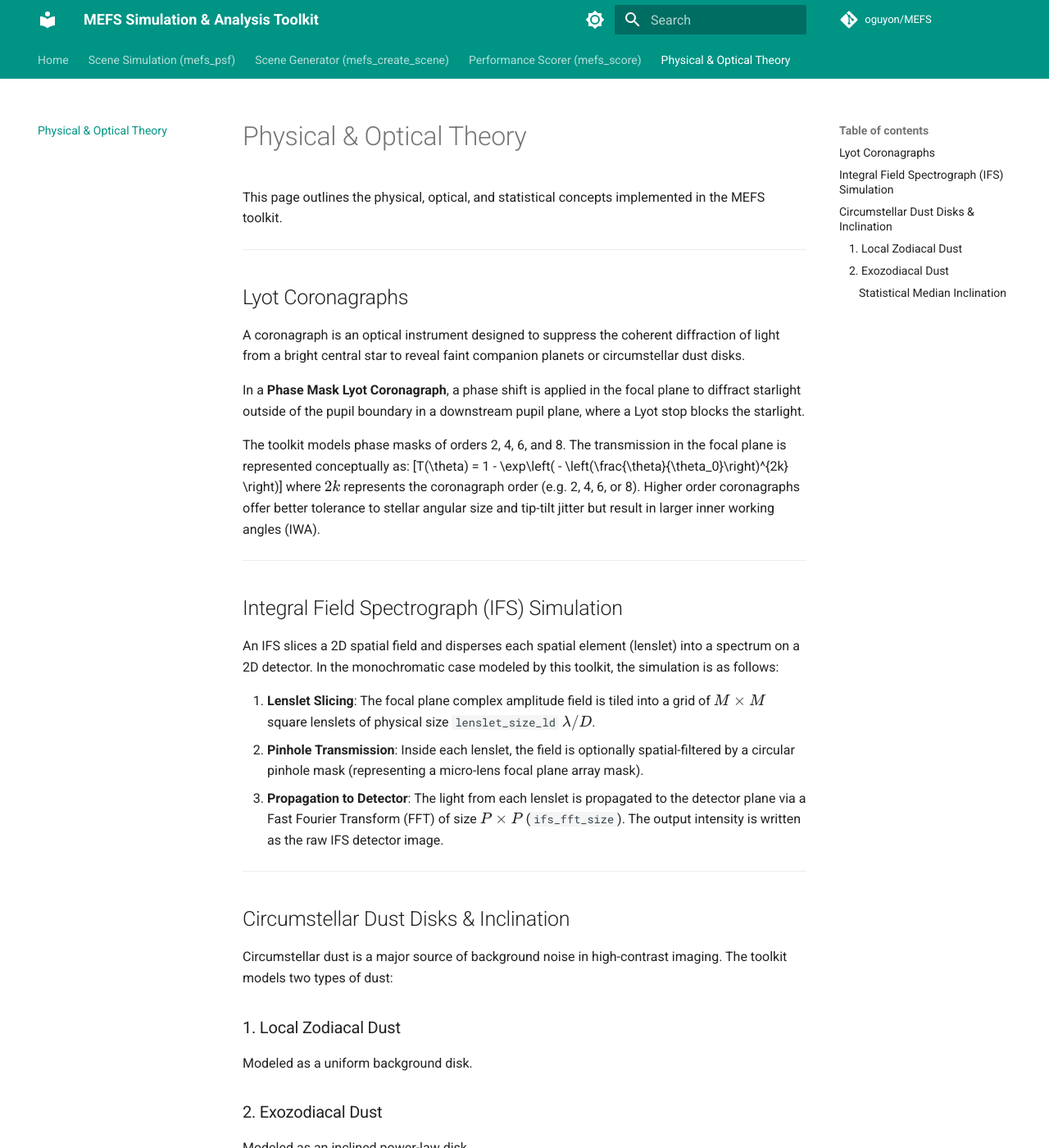
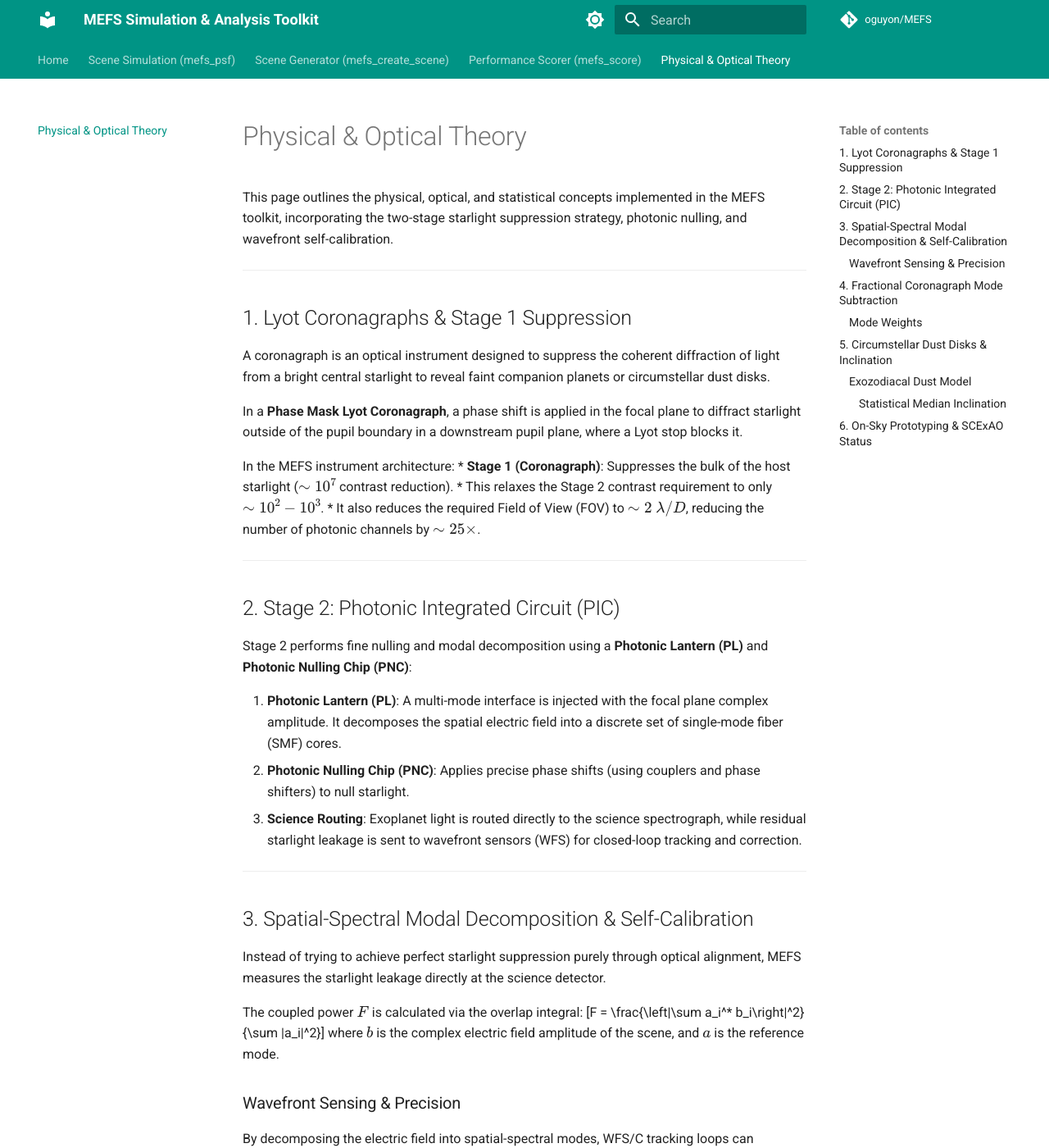
Before and after one commit to oguyon/MEFS, an MkDocs documentation site: the page built from docs/theory.md, in a window 1280 px wide and 1400 px high. Shown: the whole window at 82% size. Built offline with MkDocs 1.6.1 and Material for MkDocs 9.7.7, drawn with Linux system fonts in a browser that asks for light colours; comment, search, counter and statistics services are not loaded; some of the changed text lies outside the part shown.

Commit message:
docs: update mefs_psf options and add photonic integrated circuit theory

```diff
--- a/docs/theory.md
+++ b/docs/theory.md
@@ -1,61 +1,111 @@
 # Physical & Optical Theory
 
-This page outlines the physical, optical, and statistical concepts implemented in the MEFS toolkit.
+This page outlines the physical, optical, and statistical concepts implemented in the MEFS toolkit,
+incorporating the two-stage starlight suppression strategy, photonic nulling, and wavefront
+self-calibration.
 
 ---
 
-## Lyot Coronagraphs
+## 1. Lyot Coronagraphs & Stage 1 Suppression
 
 A coronagraph is an optical instrument designed to suppress the coherent diffraction of light from a
-bright central star to reveal faint companion planets or circumstellar dust disks.
+bright central starlight to reveal faint companion planets or circumstellar dust disks.
 
-In a **Phase Mask Lyot Coronagraph**, a phase shift is applied in the focal plane to diffract starlight
-outside of the pupil boundary in a downstream pupil plane, where a Lyot stop blocks the starlight.
+In a **Phase Mask Lyot Coronagraph**, a phase shift is applied in the focal plane to diffract
+starlight outside of the pupil boundary in a downstream pupil plane, where a Lyot stop blocks it.
 
-The toolkit models phase masks of orders 2, 4, 6, and 8. The transmission in the focal plane is represented
-conceptually as:
-\[T(\theta) = 1 - \exp\left( - \left(\frac{\theta}{\theta_0}\right)^{2k} \right)\]
-where \(2k\) represents the coronagraph order (e.g. 2, 4, 6, or 8). Higher order coronagraphs offer better
-tolerance to stellar angular size and tip-tilt jitter but result in larger inner working angles (IWA).
+In the MEFS instrument architecture:
+* **Stage 1 (Coronagraph)**: Suppresses the bulk of the host starlight ($\sim 10^7$ contrast
+  reduction).
+* This relaxes the Stage 2 contrast requirement to only $\sim 10^2 - 10^3$.
+* It also reduces the required Field of View (FOV) to $\sim 2\ \lambda/D$, reducing the number of
+  photonic channels by $\sim 25\times$.
 
 ---
 
-## Integral Field Spectrograph (IFS) Simulation
+## 2. Stage 2: Photonic Integrated Circuit (PIC)
 
-An IFS slices a 2D spatial field and disperses each spatial element (lenslet) into a spectrum on a 2D
-detector. In the monochromatic case modeled by this toolkit, the simulation is as follows:
+Stage 2 performs fine nulling and modal decomposition using a **Photonic Lantern (PL)** and
+**Photonic Nulling Chip (PNC)**:
 
-1. **Lenslet Slicing**: The focal plane complex amplitude field is tiled into a grid of \(M \times M\)
-   square lenslets of physical size `lenslet_size_ld` \(\lambda/D\).
-2. **Pinhole Transmission**: Inside each lenslet, the field is optionally spatial-filtered by a
-   circular pinhole mask (representing a micro-lens focal plane array mask).
-3. **Propagation to Detector**: The light from each lenslet is propagated to the detector plane via
-   a Fast Fourier Transform (FFT) of size \(P \times P\) (`ifs_fft_size`). The output intensity is
-   written as the raw IFS detector image.
+1. **Photonic Lantern (PL)**: A multi-mode interface is injected with the focal plane complex
+   amplitude. It decomposes the spatial electric field into a discrete set of single-mode fiber
+   (SMF) cores.
+2. **Photonic Nulling Chip (PNC)**: Applies precise phase shifts (using couplers and phase
+   shifters) to null starlight.
+3. **Science Routing**: Exoplanet light is routed directly to the science spectrograph, while
+   residual starlight leakage is sent to wavefront sensors (WFS) for closed-loop tracking and
+   correction.
 
 ---
 
-## Circumstellar Dust Disks & Inclination
+## 3. Spatial-Spectral Modal Decomposition & Self-Calibration
 
-Circumstellar dust is a major source of background noise in high-contrast imaging. The toolkit models
-two types of dust:
+Instead of trying to achieve perfect starlight suppression purely through optical alignment, MEFS
+measures the starlight leakage directly at the science detector.
 
-### 1. Local Zodiacal Dust
-Modeled as a uniform background disk.
+The coupled power \(F\) is calculated via the overlap integral:
+\[F = \frac{\left|\sum a_i^* b_i\right|^2}{\sum |a_i|^2}\]
+where \(b\) is the complex electric field amplitude of the scene, and \(a\) is the reference mode.
 
-### 2. Exozodiacal Dust
-Modeled as an inclined power-law disk.
+### Wavefront Sensing & Precision
+By decomposing the electric field into spatial-spectral modes, WFS/C tracking loops can distinguish
+between actual exoplanet signals and starlight speckles caused by wavefront errors.
+* This enables high-precision self-calibration, achieving up to **$50\ \mu\text{as}$ precision per
+  spectral bin** on-sky.
+* It relaxes sub-nanometer wavefront control stability requirements compared to classical
+  coronagraphy.
+
+---
+
+## 4. Fractional Coronagraph Mode Subtraction
+
+The toolkit models starlight leakage modes and allows subtracting them with fractional weights,
+interpolating continuously between 0 and 6 modes using `coronagraph_param` ($P_c \in [0.0, 3.0]$):
+
+### Mode Weights
+Let $w_m$ represent the subtraction weight of the $m$-th leakage mode (for $m = 0, \dots, 5$):
+* **$P_c \le 0$**: No modes are subtracted ($w_m = 0$ for all $m$).
+* **$0 < P_c \le 1$**: Subtracted mode 0 (starlight mode) with weight $w_0 = P_c$.
+* **$1 < P_c \le 2$**: Mode 0 is fully subtracted ($w_0 = 1.0$); modes 1 and 2 are subtracted with
+  fractional weight $w_1 = w_2 = P_c - 1.0$.
+* **$2 < P_c \le 3$**: Modes 0, 1, 2 are fully subtracted ($w_0 = w_1 = w_2 = 1.0$); modes 3, 4, 5
+  are subtracted with fractional weight $w_3 = w_4 = w_5 = \min(P_c - 2.0, 1.0)$.
+
+This continuous formulation enables detailed starlight suppression optimization studies.
+
+---
+
+## 5. Circumstellar Dust Disks & Inclination
+
+Circumstellar dust is a major source of background noise in high-contrast imaging. The toolkit
+models local zodiacal dust and inclined exozodiacal disks:
+
+### Exozodiacal Dust Model
+Modeled as an inclined power-law disk with radial index $\alpha$ (default: $-2.0$).
 
 #### Statistical Median Inclination
 If exozodiacal disks are oriented randomly in 3D space, their inclination angles \(i\) follow a
 probability distribution:
 \[P(i) = \sin i\]
-The cumulative distribution function (CDF) representing the probability that a disk has an inclination
-angle less than or equal to \(i\) is:
+The cumulative distribution function (CDF) representing the probability that a disk has an
+inclination angle less than or equal to \(i\) is:
 \[F(i) = \int_{0}^{i} \sin \theta \, d\theta = 1 - \cos i\]
-The median inclination angle \(i_{med}\) (where half of the randomly oriented disks are less inclined and
-half are more inclined) is found by setting the CDF to \(0.5\):
+The median inclination angle \(i_{med}\) (where half of the randomly oriented disks are less
+inclined) is found by setting the CDF to \(0.5\):
 \[1 - \cos(i_{med}) = 0.5 \implies \cos(i_{med}) = 0.5 \implies i_{med} = 60.0^{\circ}\]
 
-This statistical median inclination of **\(60.0^{\circ}\)** is adopted as the physical default for exozodi
-simulations in `mefs_create_scene`.
+This statistical median inclination of **\(60.0^{\circ}\)** is adopted as the physical default
+for exozodi simulations.
+
+---
+
+## 6. On-Sky Prototyping & SCExAO Status
+
+MEFS technology is actively developed and validated on-sky via the **SCExAO** instrument on the
+Subaru Telescope:
+* **GLINT (Photonic Nulling)**: Successfully demonstrated active phase control, closed-loop
+  WFS/C operations, and $>80\%$ through-chip transmission using phase shifters and tricouplers
+  (May 2025).
+* **FIRST / Photonic Lantern**: Demonstrated spatial-spectral modal decomposition and
+  self-calibration, achieving sub-diffraction-limited measurements (*Yoo Jung Kim et al. 2025 ApJL*).
```
Also changed, not shown: docs/mefs_psf.md (+35 -25 lines).
